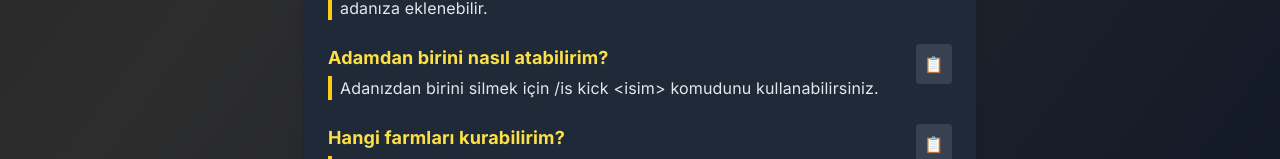
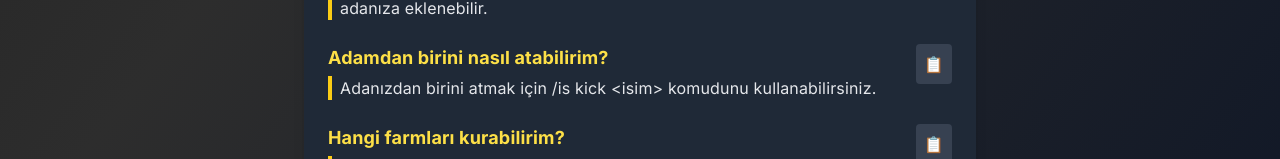
Before and after one commit to ahasdemir/skyblocktc-rehber, a Next.js app: page /sss in a window 1280 px wide. Shown: the part 1437-1596 px from the top of the page. Built offline with nearby package versions, Linux system fonts and the light colour scheme.

Commit message:
Fix wording in FAQ entry about removing players from the island

```diff
--- a/src/app/sss/page.tsx
+++ b/src/app/sss/page.tsx
@@ -46,7 +46,7 @@
 	},
 	{
 		q: 'Adamdan birini nasıl atabilirim?',
-		a: 'Adanızdan birini silmek için /is kick <isim> komudunu kullanabilirsiniz.',
+		a: 'Adanızdan birini atmak için /is kick <isim> komudunu kullanabilirsiniz.',
 	},
 	{
 		q: 'Hangi farmları kurabilirim?',
```
